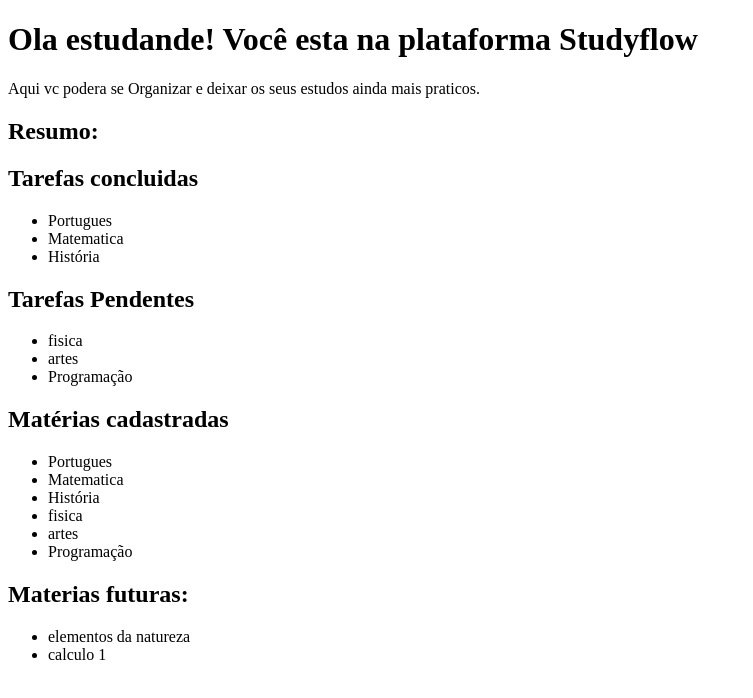
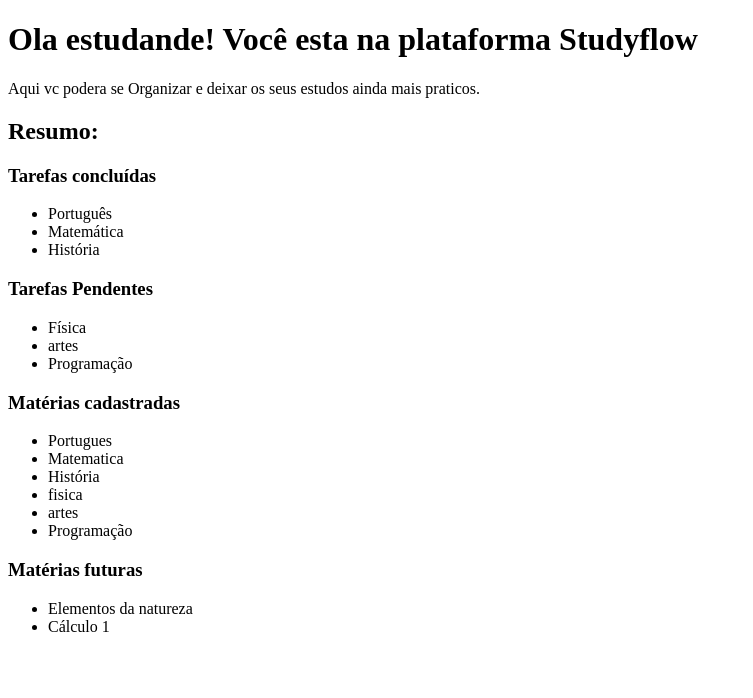
Before and after one commit to Pedrogall007/study-flow, an Angular app: page /dashboard in a window 1280 px wide. Shown: the top 698 px of the page, without its empty margins (0-753 px from the left). Built offline with nearby package versions, Linux system fonts and the light colour scheme.

Commit message:
fix: corrigindo erros de digitação e formatação no dashboard

```diff
--- a/src/app/pages/dashboard/dashboard.html
+++ b/src/app/pages/dashboard/dashboard.html
@@ -1,4 +1,4 @@
-    <div class="bloco-apresentação">
+    <div class="bloco-apresentacao">
     <h1 title="Apresentação">Ola estudande! Você esta na plataforma Studyflow</h1>
     <p>Aqui vc podera se Organizar e deixar os seus estudos ainda mais praticos. </p>
     </div>
@@ -6,25 +6,25 @@
         <h2>Resumo:</h2>
 
         <div class="tarefas-concluidas" >
-            <h2>Tarefas concluidas</h2>
+            <h3>Tarefas concluídas</h3>
             <ul>
-                <li>Portugues</li>
-                <li>Matematica</li>
+                <li>Português</li>
+                <li>Matemática</li>
                 <li>História</li>
             </ul>
         </div>
 
         <div class="tarefas-pendentes">
-            <h2>Tarefas Pendentes</h2>
+            <h3>Tarefas Pendentes</h3>
             <ul>
-                <li>fisica</li>
+                <li>Física</li>
                 <li>artes</li>
                 <li>Programação</li>
             </ul>
         </div>
 
-        <div class="tarefas-cadasatradas">
-            <h2>Matérias cadastradas</h2>
+        <div class="materias-cadastradas">
+            <h3>Matérias cadastradas</h3>
             <ul>
                 <li>Portugues</li>
                 <li>Matematica</li>
@@ -37,10 +37,10 @@
         </div>
 
         <div class="bloco-tarefas-futuras">
-            <h2>Materias futuras:</h2>
+            <h3>Matérias futuras</h3>
             <ul>
-                <li>elementos da natureza</li>
-                <li>calculo 1</li>
+                <li>Elementos da natureza</li>
+                <li>Cálculo 1</li>
             </ul>
         </div>
     </div>
```
